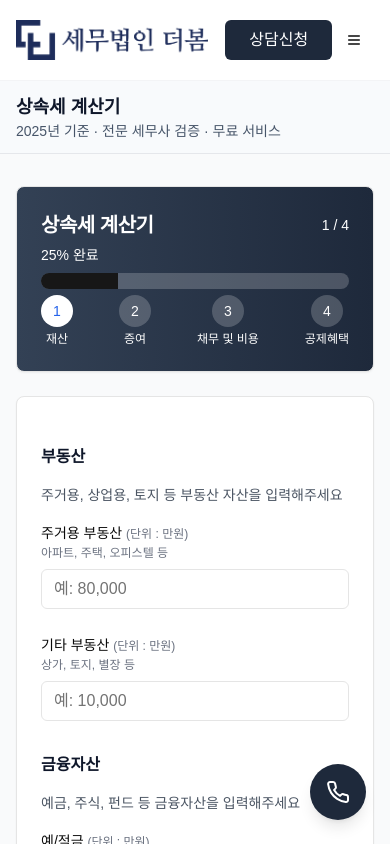
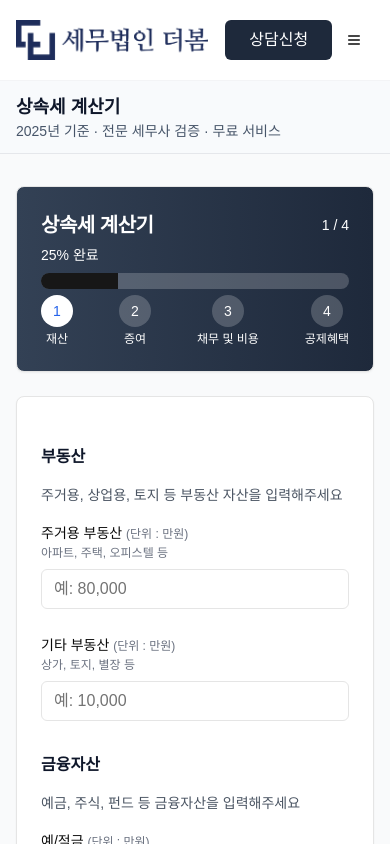
Before and after one commit to otthree/thebomtax-inheritance-calculator, a Next.js app: page / in a window 390 px wide. Shown: the top 844 px of the page. Built offline with nearby package versions, Linux system fonts and the light colour scheme.

Commit message:
chore: remove mobile footer phone button
Verify header phone number and consultation button after removal.

#VERCEL_SKIP

Co-authored-by: undefined <undefined+undefined@users.noreply.github.com>

```diff
--- a/app/page.tsx
+++ b/app/page.tsx
@@ -8,7 +8,7 @@ import { Input } from "@/components/ui/input"
 import { Label } from "@/components/ui/label"
 import { Progress } from "@/components/ui/progress"
 import { Alert, AlertDescription } from "@/components/ui/alert"
-import { AlertTriangle, Phone, Plus, X } from "lucide-react"
+import { AlertTriangle, Plus, X } from "lucide-react"
 import Image from "next/image"
 import Link from "next/link"
 import ConsultationModal from "@/components/consultation-modal"
@@ -1370,16 +1370,6 @@ export default function InheritanceTaxCalculator() {
         </div>
       </div>
 
-      <div className="md:hidden fixed bottom-6 right-6 z-50">
-        <a
-          href="tel:02-336-0309"
-          className="w-14 h-14 bg-slate-800 hover:bg-slate-900 text-white rounded-full flex items-center justify-center shadow-lg transition-all duration-200 hover:scale-110"
-          aria-label="전화걸기"
-        >
-          <Phone className="w-6 h-6" />
-        </a>
-      </div>
-
       <ConsultationModal
         isOpen={isConsultationModalOpen}
         onClose={() => setIsConsultationModalOpen(false)}
```
